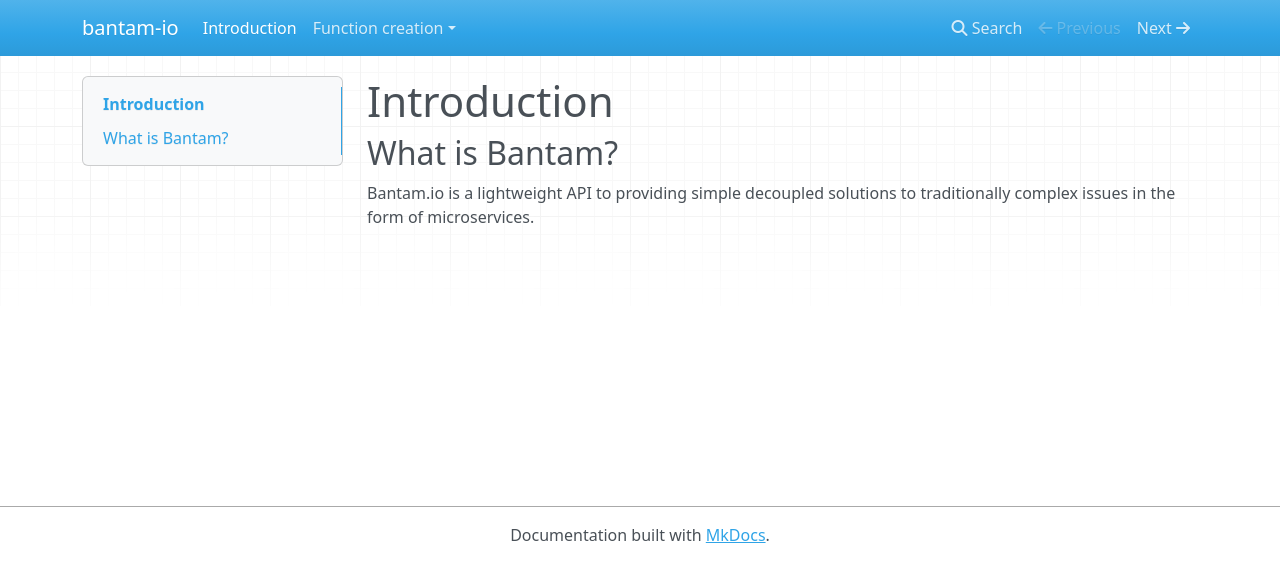
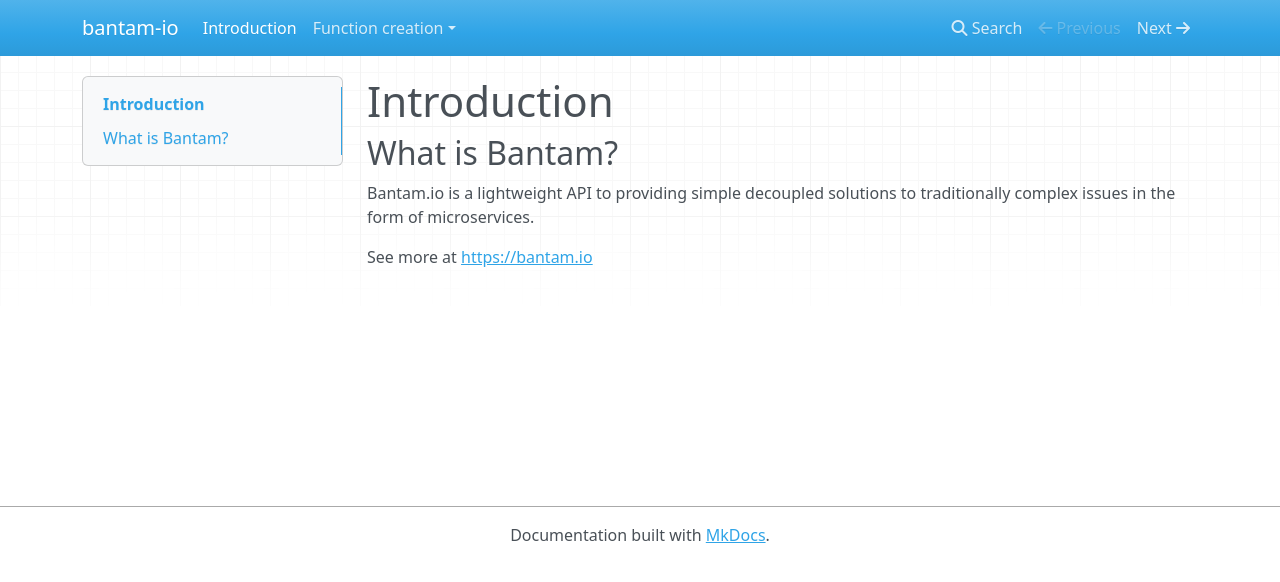
Before and after one commit to bantam-io/docs, an MkDocs documentation site: the page built from docs/index.md, in a window 1280 px wide. Shown: the top 582 px of the page. Built offline with MkDocs 1.6.1, drawn with Linux system fonts in a browser that asks for light colours; nearby versions of some CDN libraries.

Commit message:
Update index.md

```diff
--- a/docs/index.md
+++ b/docs/index.md
@@ -3,3 +3,5 @@
 ## What is Bantam?
 
 Bantam.io is a lightweight API to providing simple decoupled solutions to traditionally complex issues in the form of microservices.
+
+See more at [https://bantam.io](https://bantam.io)
```
